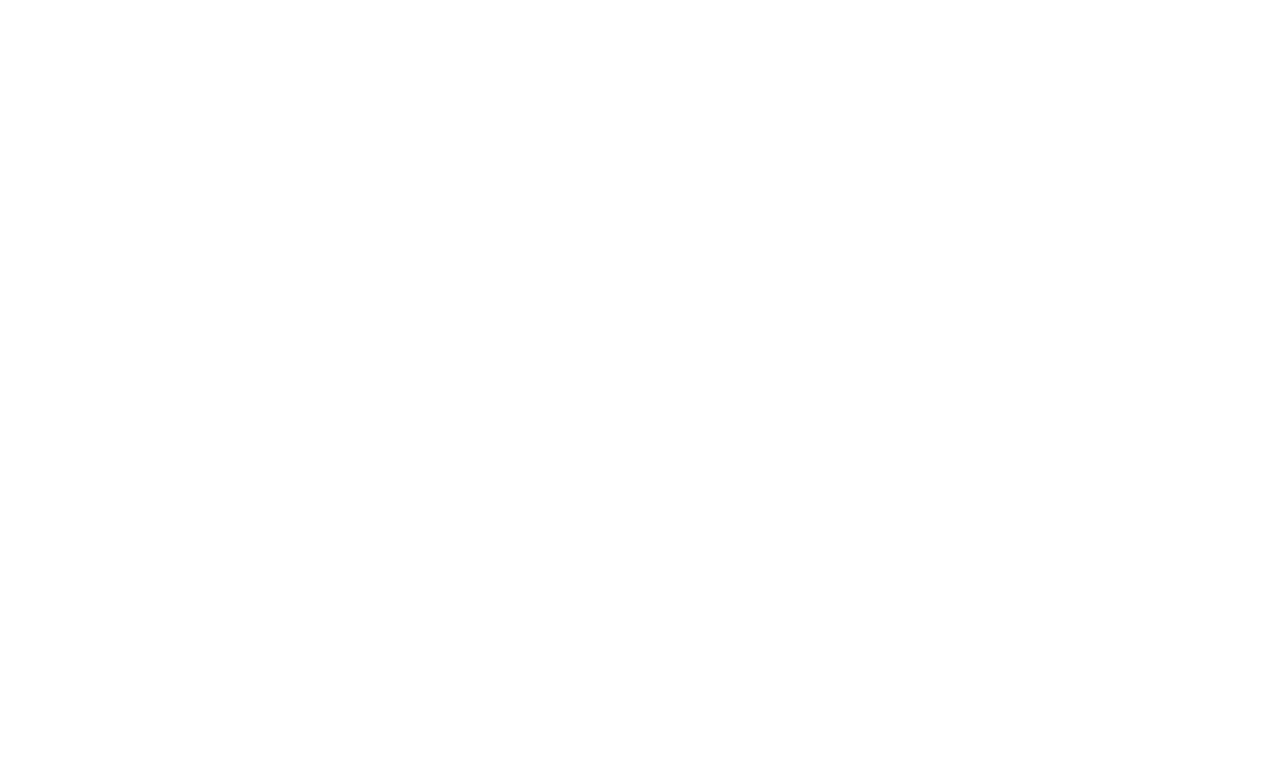
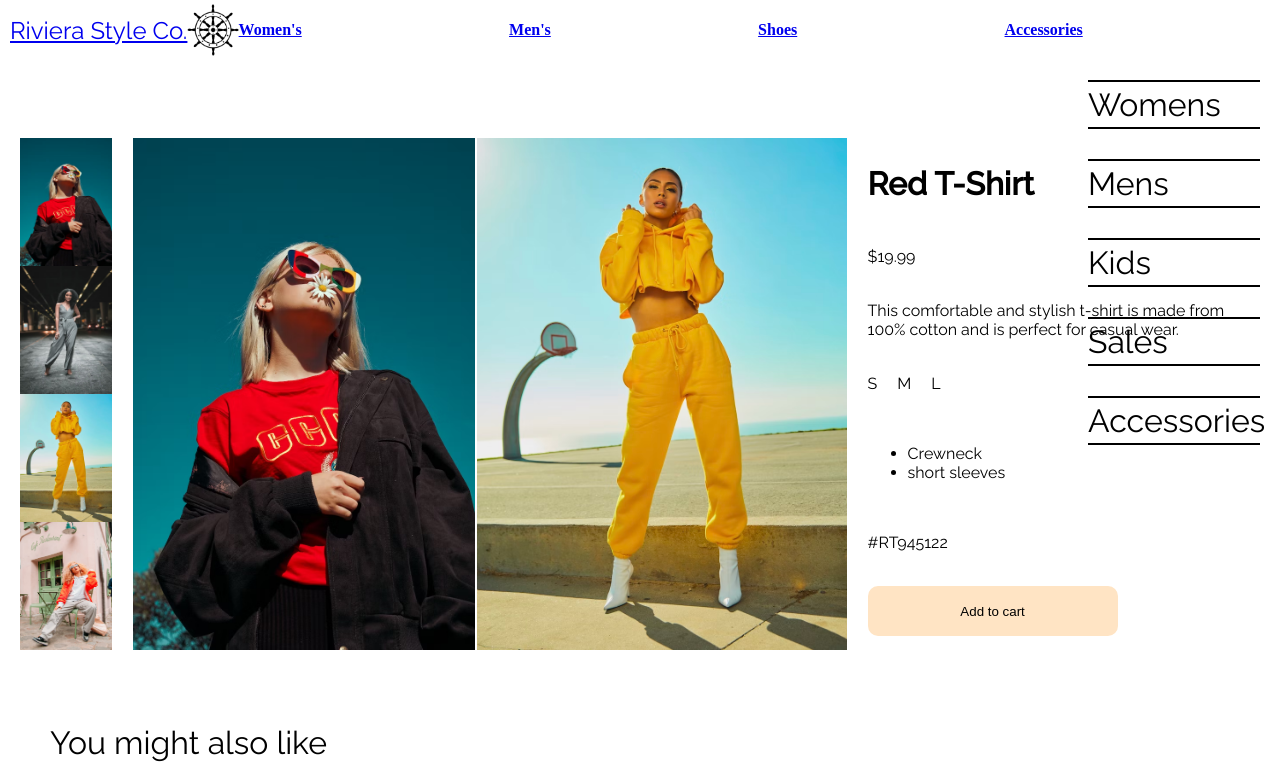
Before and after one commit to GordonPalagi/RivieraStyleCo, a React (Create React App) app in the folder riviera-style-co/: page /shopping/flashy in a window 1280 px wide. Before the commit this address had no page. Shown: the top 769 px of the page. Built offline with nearby package versions, Linux system fonts and the light colour scheme.

Commit message:
More clean up and reconfiguring

```diff
--- a/riviera-style-co/src/App.js
+++ b/riviera-style-co/src/App.js
@@ -6,6 +6,7 @@ import ShopItem from './Components/Pages/ShopItem/ShopItem';
 import About from './Components/Pages/About/About';
 import { BrowserRouter, Routes, Route } from 'react-router-dom';
 import { ScrollToTopOnRefresh } from './ScrollToTopOnRefresh';
+import ShoppingLayout from './Components/Layout/Layout/shoppingLayout/ShoppingLayout';
 
 function App() {
   return (
@@ -15,8 +16,13 @@ function App() {
         <Routes>
           <Route element={<Layout/>}>
             <Route path="/" element={<Home />} />
-            <Route path="/shopping" element={<Shopping />} />
-            <Route path="/shopItem" element={<ShopItem />} />
+            <Route path="/shopping" element={<ShoppingLayout/>}>
+              <Route index element={<Shopping />} />
+              <Route path="jackets" element={<ShopItem />} />
+              <Route path="dresses" element={<ShopItem />} />
+              <Route path="sweats" element={<ShopItem />} />
+              <Route path="flashy" element={<ShopItem />} />
+            </Route>
             <Route path='/about' element={<About />} />
           </Route >
         </Routes>
--- a/riviera-style-co/src/Components/Data/ClothingData.js
+++ b/riviera-style-co/src/Components/Data/ClothingData.js
@@ -9,7 +9,7 @@ export default [
         image: Jackets,
         image2: Sweats,
         title: "Red T-Shirt",
-        catagorie: "Jackets",
+        catagorie: "jackets",
         price: "$19.99",
         description: "This comfortable and stylish t-shirt is made from 100% cotton and is perfect for casual wear.",
         size: ["S", "M", "L"],
@@ -21,7 +21,7 @@ export default [
         image: Dresses,
         image2: Jackets,
         title: "Blue Jeans",
-        catagorie: "Dresses",
+        catagorie: "dresses",
         price: "$39.99",
         description: "These classic blue jeans are made from high-quality denim and feature a relaxed fit and straight leg design.",
         size: ["26", "28", "30", "32"],
@@ -33,7 +33,7 @@ export default [
         image: Sweats,
         image2: Flashy,
         title: "Black Leather Jacket",
-        catagorie: "Sweats",
+        catagorie: "sweats",
         price: "$149.99",
         description: "This stylish and durable leather jacket is perfect for a night out on the town or a cool autumn day.",
         size: ["S", "M", "L", "XL"],
@@ -45,7 +45,7 @@ export default [
         image: Flashy,
         image2: Dresses,
         title: "Gray Sweatshirt",
-        catagorie: "Trends",
+        catagorie: "flashy",
         price: "$29.99",
         description: ["Stay warm and cozy in this soft gray sweatshirt", "featuring a comfortable loose fit", "soft cotton material."],
         size: ["XS", "S", "M", "L"],
@@ -57,7 +57,7 @@ export default [
         image: Jackets,
         image2: Dresses,
         title: "Striped Turtleneck",
-        catagorie: "Outerwear",
+        catagorie: "jackets",
         price: "$24.99",
         description: "This classic turtleneck sweater features stylish stripes and a comfortable, stretchy fabric that will keep you warm all winter long.",
         size: ["S", "M", "L"],
@@ -69,7 +69,7 @@ export default [
         image: Jackets,
         image2: Dresses,
         title: "Denim Skirt",
-        catagorie: "Denim",
+        catagorie: "dresses",
         price: "$29.99",
         description: "This cute and versatile denim skirt is perfect for casual wear and can be dressed up or down with ease.",
         size: ["XS", "S", "M", "L"],
@@ -81,7 +81,7 @@ export default [
         image: Jackets,
         image2: Dresses,
         title: "Leather Boots",
-        catagorie: "Jackets",
+        catagorie: "sweats",
         price: "$99.99",
         description: "These stylish leather boots are perfect for any occasion, with a classic design that will never go out of style.",
         size: ["US 6", "US 7", "US 8", "US 9"]
@@ -91,7 +91,7 @@ export default [
         image: Jackets,
         image2: Dresses,
         title: "Red T-Shirt",
-        catagorie: "Jackets",
+        catagorie: "flashy",
         price: "$19.99",
         description: "This comfortable and stylish t-shirt is made from 100% cotton and is perfect for casual wear.",
         size: ["S", "M", "L"],
@@ -103,7 +103,7 @@ export default [
         image: Dresses,
         image2: Dresses,
         title: "Blue Jeans",
-        catagorie: "Jackets",
+        catagorie: "jackets",
         price: "$39.99",
         description: "These classic blue jeans are made from high-quality denim and feature a relaxed fit and straight leg design.",
         size: ["26", "28", "30", "32"],
@@ -115,7 +115,7 @@ export default [
         image: Sweats,
         image2: Dresses,
         title: "Black Leather Jacket",
-        catagorie: "Jackets",
+        catagorie: "dresses",
         price: "$149.99",
         description: "This stylish and durable leather jacket is perfect for a night out on the town or a cool autumn day.",
         size: ["S", "M", "L", "XL"],
@@ -127,7 +127,7 @@ export default [
         image: Flashy,
         image2: Dresses,
         title: "Gray Sweatshirt",
-        catagorie: "Jackets",
+        catagorie: "sweats",
         price: "$29.99",
         description: "Stay warm and cozy in this soft gray sweatshirt, featuring a comfortable loose fit and soft cotton material.",
         size: ["XS", "S", "M", "L"],
@@ -139,7 +139,7 @@ export default [
         image: Jackets,
         image2: Dresses,
         title: "Striped Turtleneck",
-        catagorie: "Jackets",
+        catagorie: "flashy",
         price: "$24.99",
         description: "This classic turtleneck sweater features stylish stripes and a comfortable, stretchy fabric that will keep you warm all winter long.",
         size: ["S", "M", "L"],
@@ -163,7 +163,7 @@ export default [
         image: Jackets,
         image2: Dresses,
         title: "Leather Boots",
-        catagorie: "Jackets",
+        catagorie: "dresses",
         price: "$99.99",
         description: "These stylish leather boots are perfect for any occasion, with a classic design that will never go out of style.",
         size: ["US 6", "US 7", "US 8", "US 9"]
@@ -173,7 +173,7 @@ export default [
         image: Jackets,
         image2: Dresses,
         title: "Red T-Shirt",
-        catagorie: "Jackets",
+        catagorie: "sweats",
         price: "$19.99",
         description: "This comfortable and stylish t-shirt is made from 100% cotton and is perfect for casual wear.",
         size: ["S", "M", "L"],
@@ -185,7 +185,7 @@ export default [
         image: Dresses,
         image2: Dresses,
         title: "Blue Jeans",
-        catagorie: "Jackets",
+        catagorie: "flashy",
         price: "$39.99",
         description: "These classic blue jeans are made from high-quality denim and feature a relaxed fit and straight leg design.",
         size: ["26", "28", "30", "32"],
@@ -197,7 +197,7 @@ export default [
         image: Sweats,
         image2: Dresses,
         title: "Black Leather Jacket",
-        catagorie: "Jackets",
+        catagorie: "jackets",
         price: "$149.99",
         description: "This stylish and durable leather jacket is perfect for a night out on the town or a cool autumn day.",
         size: ["S", "M", "L", "XL"],
@@ -209,7 +209,7 @@ export default [
         image: Flashy,
         image2: Dresses,
         title: "Gray Sweatshirt",
-        catagorie: "Jackets",
+        catagorie: "dresses",
         price: "$29.99",
         description: "Stay warm and cozy in this soft gray sweatshirt, featuring a comfortable loose fit and soft cotton material.",
         size: ["XS", "S", "M", "L"],
@@ -221,7 +221,7 @@ export default [
         image: Jackets,
         image2: Dresses,
         title: "Striped Turtleneck",
-        catagorie: "Jackets",
+        catagorie: "sweats",
         price: "$24.99",
         description: "This classic turtleneck sweater features stylish stripes and a comfortable, stretchy fabric that will keep you warm all winter long.",
         size: ["S", "M", "L"],
@@ -233,7 +233,7 @@ export default [
         image: Jackets,
         image2: Dresses,
         title: "Denim Skirt",
-        catagorie: "Jackets",
+        catagorie: "flashy",
         price: "$29.99",
         description: "This cute and versatile denim skirt is perfect for casual wear and can be dressed up or down with ease.",
         size: ["XS", "S", "M", "L"],
@@ -245,7 +245,7 @@ export default [
         image: Jackets,
         image2: Dresses,
         title: "Leather Boots",
-        catagorie: "Jackets",
+        catagorie: "jackets",
         price: "$99.99",
         description: "These stylish leather boots are perfect for any occasion, with a classic design that will never go out of style.",
         size: ["US 6", "US 7", "US 8", "US 9"]
@@ -255,7 +255,7 @@ export default [
         image: Jackets,
         image2: Dresses,
         title: "Red T-Shirt",
-        catagorie: "Jackets",
+        catagorie: "dresses",
         price: "$19.99",
         description: "This comfortable and stylish t-shirt is made from 100% cotton and is perfect for casual wear.",
         size: ["S", "M", "L"],
@@ -267,7 +267,7 @@ export default [
         image: Dresses,
         image2: Dresses,
         title: "Blue Jeans",
-        catagorie: "Jackets",
+        catagorie: "sweats",
         price: "$39.99",
         description: "These classic blue jeans are made from high-quality denim and feature a relaxed fit and straight leg design.",
         size: ["26", "28", "30", "32"],
@@ -279,7 +279,7 @@ export default [
         image: Sweats,
         image2: Dresses,
         title: "Black Leather Jacket",
-        catagorie: "Jackets",
+        catagorie: "flashy",
         price: "$149.99",
         description: "This stylish and durable leather jacket is perfect for a night out on the town or a cool autumn day.",
         size: ["S", "M", "L", "XL"],
@@ -291,7 +291,7 @@ export default [
         image: Flashy,
         image2: Dresses,
         title: "Gray Sweatshirt",
-        catagorie: "Jackets",
+        catagorie: "jackets",
         price: "$29.99",
         description: "Stay warm and cozy in this soft gray sweatshirt, featuring a comfortable loose fit and soft cotton material.",
         size: ["XS", "S", "M", "L"],
@@ -303,7 +303,7 @@ export default [
         image: Jackets,
         image2: Dresses,
         title: "Striped Turtleneck",
-        catagorie: "Jackets",
+        catagorie: "dresses",
         price: "$24.99",
         description: "This classic turtleneck sweater features stylish stripes and a comfortable, stretchy fabric that will keep you warm all winter long.",
         size: ["S", "M", "L"],
@@ -315,7 +315,7 @@ export default [
         image: Jackets,
         image2: Dresses,
         title: "Denim Skirt",
-        catagorie: "Jackets",
+        catagorie: "sweats",
         price: "$29.99",
         description: "This cute and versatile denim skirt is perfect for casual wear and can be dressed up or down with ease.",
         size: ["XS", "S", "M", "L"],
@@ -327,7 +327,7 @@ export default [
         image: Jackets,
         image2: Dresses,
         title: "Leather Boots",
-        catagorie: "Jackets",
+        catagorie: "flashy",
         price: "$99.99",
         description: "These stylish leather boots are perfect for any occasion, with a classic design that will never go out of style.",
         size: ["US 6", "US 7", "US 8", "US 9"]
--- /dev/null
+++ b/riviera-style-co/src/Components/Layout/Layout/shoppingLayout/ShoppingLayout.css
@@ -0,0 +1,22 @@
+.shopping-sidebar-con {
+    display: flex;
+    flex-direction: column;
+    background-color: white;
+    height: fit-content;
+    padding: 20px;
+    position: fixed;
+    right: 0px;
+    transition: 1s ease-in-out;
+}
+
+.hide-sidebar {
+    position: fixed;
+    right: 100%;
+    height: 100%;
+    background-color: white;
+    display: flex;
+    flex-direction: column;
+    justify-content: flex-start;
+    align-items: flex-start;
+    padding: 20px;
+}
--- /dev/null
+++ b/riviera-style-co/src/Components/Layout/Layout/shoppingLayout/ShoppingLayout.jsx
@@ -0,0 +1,54 @@
+import React from 'react'
+import { Outlet } from 'react-router'
+import { NavLink } from 'react-router-dom'
+import SidebarCard from '../../../UIComponents/Sidebar/SidebarCard'
+import { useState, useCallback, useEffect } from 'react'
+import './ShoppingLayout'
+
+function ShoppingLayout() {
+    const [prevScrollPos, setPrevScrollPos] = useState(0);
+    const [showSidebar, setShowSidebar] = useState(true);
+
+
+    const ShoppingPanel = () => {
+
+        return  (
+            <div>
+                <NavLink to={"jackets"}>Jackets</NavLink>
+                <NavLink to={"dresses"}>Dresses</NavLink>
+                <NavLink to={"sweats"}>Sweats</NavLink>
+                <NavLink to={"flashy"}>Trends</NavLink>
+            </div>
+        )
+    }
+
+    const handleScroll = useCallback(() => {
+        const currentScrollPos = window.pageYOffset;
+        setShowSidebar((prevScrollPos > currentScrollPos && prevScrollPos - currentScrollPos > 200) || (currentScrollPos < 150));
+        setPrevScrollPos(currentScrollPos);
+    },[prevScrollPos]);
+
+    useEffect(() => {
+        window.addEventListener('scroll', handleScroll);
+
+        return () => window.removeEventListener('scroll', handleScroll);
+    }, [prevScrollPos, showSidebar, handleScroll])
+
+
+
+
+
+
+
+  return (
+    <div>
+        <ShoppingPanel/>
+        <div className={showSidebar ? 'shopping-sidebar-con' : 'hide-sidebar'}>
+            <SidebarCard/>
+        </div>
+        <Outlet/>
+    </div>
+  )
+}
+
+export default ShoppingLayout
--- a/riviera-style-co/src/Components/Layout/Navbar/Navigation.js
+++ b/riviera-style-co/src/Components/Layout/Navbar/Navigation.js
@@ -3,7 +3,7 @@ import '../Navbar/Navigation.css'
 import BannerData from '../../Data/BannerData';
 import wheel from '../../Assets/wheel.webp'
 import NavDropdown from '../../UIComponents/NavDropdown/NavDropdown';
-import { Link, useNavigate } from 'react-router-dom';
+import { Link, NavLink } from 'react-router-dom';
 import { useState } from 'react';
 import { useEffect } from 'react';
 
@@ -19,7 +19,6 @@ function Navigation() {
     const handleMouseLeave = () => {
       setHoveredLink(null);
     }
-    const navigate = useNavigate();
 
 
     useEffect(() => {
@@ -57,19 +56,21 @@ function Navigation() {
           <nav
             className="banner-con">
 
-            <div onClick={() => navigate("/")} className='title-con'>
-              <div className="title">{title}</div>
-              <img className='title-wheel' src={wheel} alt="" />
-            </div>
+            <Link to={"/"}>
+              <div className='title-con'>
+                <div className="title">{title}</div>
+                <img className='title-wheel' src={wheel} alt="" />
+              </div>
+            </Link>
 
             {BannerData.map((item, index) => {
               return (
-                <Link
+                <NavLink
                   key={index}
                   onMouseOver={() => handleMouseOver(index)}
-                  className='item Link'>
+                  className='item Nav'>
                   {item.title}
-                </Link>
+                </NavLink>
               )
             })}
 
--- a/riviera-style-co/src/Components/Pages/Home/Home.js
+++ b/riviera-style-co/src/Components/Pages/Home/Home.js
@@ -9,7 +9,7 @@ import HeroPoster from '../../UIComponents/HeroPoster/HeroPoster'
 import { useState, useEffect, useRef } from 'react'
 import { useIntersection } from '../../CustomHooks/useIntersection'
 import ClothingData from '../../Data/ClothingData'
-import { lazy, Suspense, useContext } from 'react'
+import { lazy, Suspense } from 'react'
 
 const LazyCardSection = lazy(() => import('../../UIComponents/SlimCard/SlimCard'));
 
--- a/riviera-style-co/src/Components/UIComponents/NavDropdown/NavDropdown.js
+++ b/riviera-style-co/src/Components/UIComponents/NavDropdown/NavDropdown.js
@@ -2,7 +2,7 @@ import { Link } from "react-router-dom";
 import "../NavDropdown/NavDropdown.css";
 
 
-const Links = (links) => {
+const Links = ({links}) => {
   return (
     <ul className="li-con">
       {links.map((item, index) => (
@@ -14,7 +14,7 @@ const Links = (links) => {
   );
 };
 
-const Pictures = (picture) => {
+const Pictures = ({picture}) => {
   return (
     <div className="banner-picture-con">
       {picture.map((item, index) => (
--- a/riviera-style-co/src/Components/UIComponents/Sidebar/Sidebar.css
+++ b/riviera-style-co/src/Components/UIComponents/Sidebar/Sidebar.css
@@ -6,6 +6,10 @@
     font-size: var(--fs-l);
     padding: 0;
     margin: 0;
+    width: 15vw;
+    position: fixed;
+    right: 0px;
+    top: 60px;
   }
 
   .sidebar-ul-con > li {
```
Also changed, not shown: riviera-style-co/src/Components/Pages/Shopping/Shopping.css (+2 -25 lines), riviera-style-co/src/Components/Pages/Shopping/Shopping.js (+1 -29 lines).
